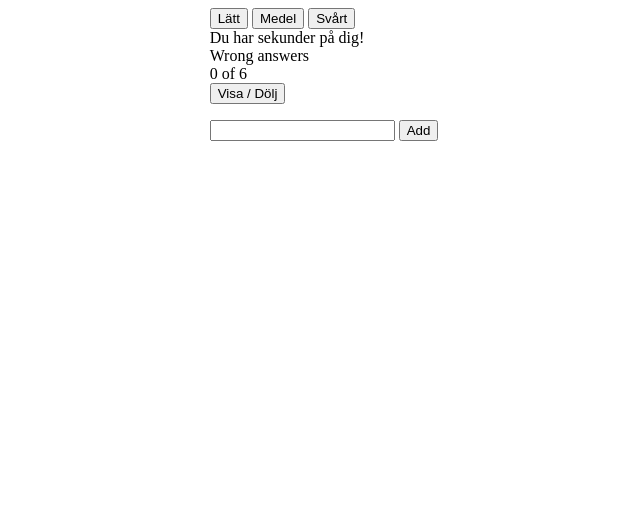
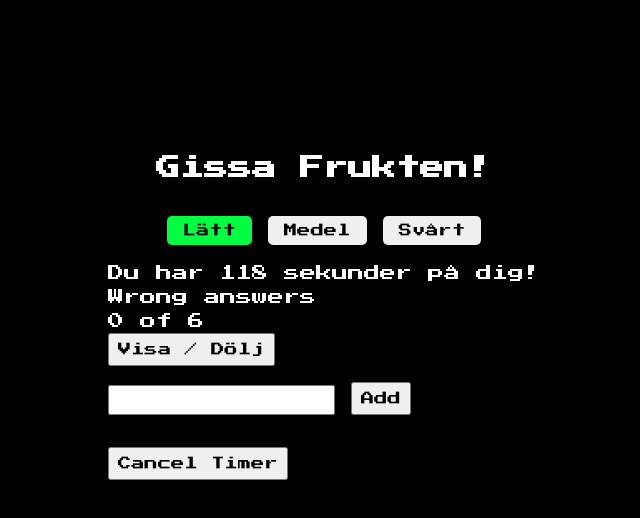
Before and after one commit to flamingosolid/code, a plain HTML site: page bullsandcows/index.html in a window 1280 px wide. Both pictures are taken after a click on the button "Lätt". Shown: the whole page, without its empty margins (316-956 px from the left). Drawn offline with Linux system fonts and the light colour scheme.

Commit message:
bulls and cows timer

```diff
--- a/bullsandcows/game.js
+++ b/bullsandcows/game.js
@@ -1,3 +1,14 @@
+const countDown = document.getElementById("countdown");
+const easy = document.getElementById("easy");
+const medium = document.getElementById("medium");
+const hard = document.getElementById("hard");
+const cancelTimer = document.getElementById("cancel-timer");
+
+let easyTimer = false;
+let mediumTimer = false;
+let hardTimer = false;
+let activeTimer = null;
+
 function startGame() {
   const secretWords = [
     "ananas",
@@ -61,6 +72,7 @@ function startGame() {
 
   const form = document.getElementById("addItem");
   const guessedWords = document.getElementById("list");
+
   let secret;
   let maxWrong = 6;
   let mistakes = 0;
@@ -141,6 +153,51 @@ function startGame() {
     event.preventDefault();
     makeGuess();
   });
+
+  function setTimer(time) {
+    countDown.innerHTML = time;
+
+    if (activeTimer) {
+      clearInterval(activeTimer);
+    }
+
+    activeTimer = setInterval(() => {
+      time--;
+
+      countDown.innerHTML = time;
+
+      if (time === 0) {
+        clearInterval(activeTimer);
+        console.log("Game Over");
+      }
+    }, 1000);
+
+    cancelTimer.addEventListener("click", () => {
+      clearInterval(activeTimer);
+      countDown.innerHTML = 0;
+      easy.classList.remove("activeBtn");
+      medium.classList.remove("activeBtn");
+      hard.classList.remove("activeBtn");
+    });
+  }
+  easy.addEventListener("click", () => {
+    setTimer(120);
+    easy.classList.add("activeBtn");
+    medium.classList.remove("activeBtn");
+    hard.classList.remove("activeBtn");
+  });
+  medium.addEventListener("click", () => {
+    setTimer(90);
+    medium.classList.add("activeBtn");
+    easy.classList.remove("activeBtn");
+    hard.classList.remove("activeBtn");
+  });
+  hard.addEventListener("click", () => {
+    setTimer(60);
+    hard.classList.add("activeBtn");
+    easy.classList.remove("activeBtn");
+    medium.classList.remove("activeBtn");
+  });
 }
 
 startGame();
--- a/bullsandcows/index.html
+++ b/bullsandcows/index.html
@@ -2,11 +2,18 @@
 <html>
   <head>
     <link rel="stylesheet" href="./style-.css" />
+    <link rel="preconnect" href="https://fonts.googleapis.com" />
+    <link rel="preconnect" href="https://fonts.gstatic.com" crossorigin />
+    <link
+      href="https://fonts.googleapis.com/css2?family=Press+Start+2P&display=swap"
+      rel="stylesheet"
+    />
   </head>
   <body>
     <section>
+      <h1>Gissa Frukten!</h1>
       <div class="big-block">
-        <div id="container">
+        <div id="container-level">
           <button id="easy">Lätt</button>
           <button id="medium">Medel</button>
           <button id="hard">Svårt</button>
@@ -25,6 +32,7 @@
           <input id="nameField" type="text" />
           <button>Add</button>
         </form>
+        <button id="cancel-timer">Cancel Timer</button>
       </div>
     </section>
     <script src="game.js"></script>
--- a/bullsandcows/style-.css
+++ b/bullsandcows/style-.css
@@ -1,3 +1,18 @@
+body {
+  font-family: "Press Start 2P", cursive;
+  color: white;
+  background-color: black;
+  line-height: 1.5rem;
+}
+button {
+  font-family: "Press Start 2P", cursive;
+  padding: 0.5rem;
+  cursor: pointer;
+}
+button:hover {
+  background-color: gray;
+}
+
 ul {
   transition: opacity 0.5s ease 0s;
 }
@@ -7,4 +22,40 @@ section {
   justify-content: center;
   flex-direction: column;
   align-items: center;
+  height: 600px;
 }
+
+.big-block {
+  max-width: 500px;
+}
+
+input {
+  height: 1.5rem;
+  font-size: 1rem;
+  font-weight: bold;
+}
+
+#container-level {
+  display: flex;
+  justify-content: center;
+  gap: 1rem;
+  margin: 1rem 0;
+}
+
+#container-level button {
+  border-radius: 5px;
+  border: 0;
+  padding: 0.5rem 1rem;
+}
+
+#container-level button:hover {
+  cursor: pointer;
+}
+
+.activeBtn {
+  background-color: #00ff41;
+}
+
+#cancel-timer {
+  margin-top: 2rem;
+}
```
